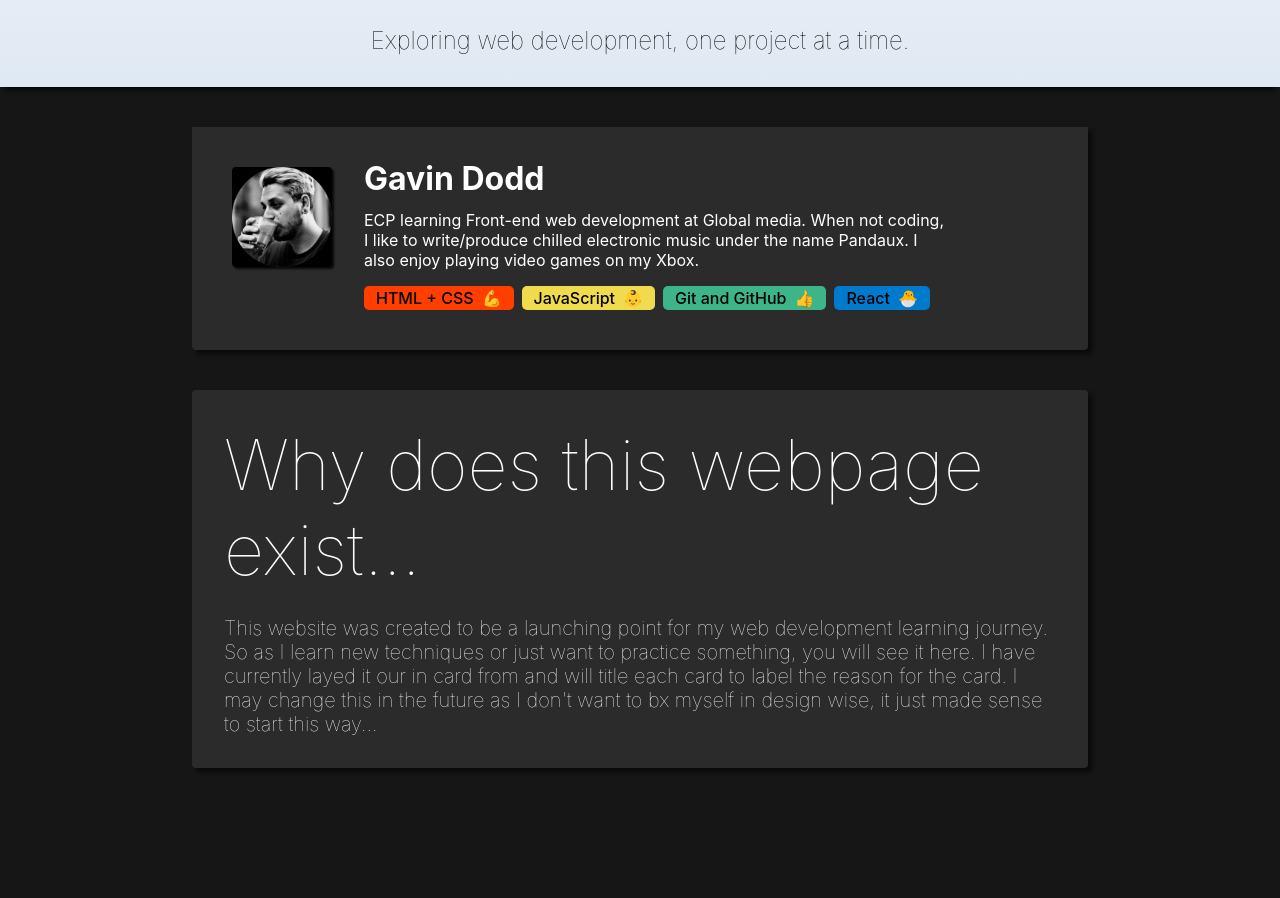
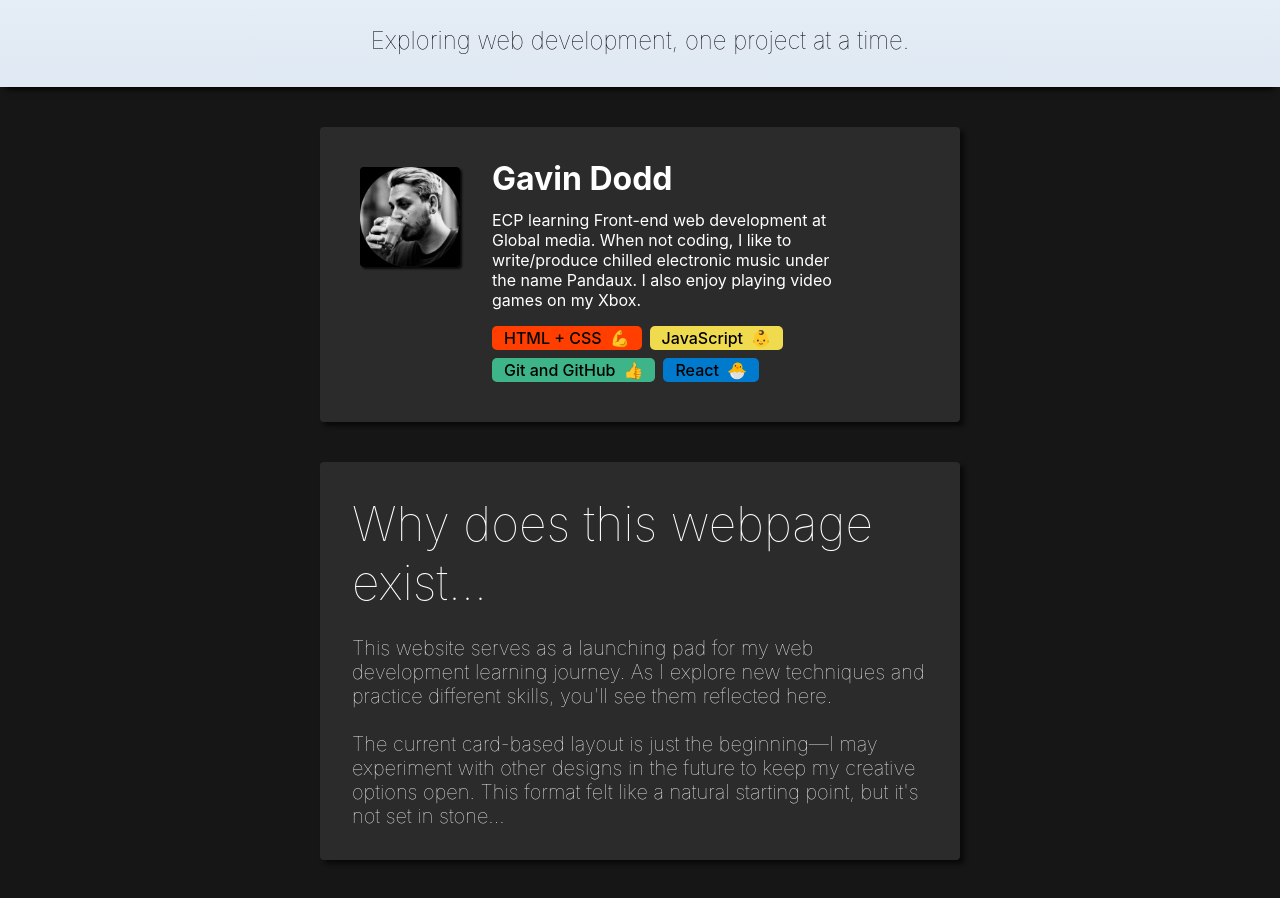
Before and after one commit to gavinrdodd/ZenPad, a React (Create React App) app: page / in a window 1280 px wide. Shown: the part 400-1298 px from the top of the page. Before the commit the page ends 1208 px from the top, so only its background shows below. Built offline with nearby package versions, Linux system fonts and the light colour scheme.

Commit message:
Minimised card width

```diff
--- a/src/Components/Card/Profile Card/profileCard.scss
+++ b/src/Components/Card/Profile Card/profileCard.scss
@@ -15,12 +15,12 @@ p {
 }
 
 .card {
-  width: 70%;
-  max-width: 1200px;
+  width: 50%;
+  max-width: 1000px;
   margin: 40px 40px 0px 40px;
   padding: 8px;
   background-color: rgb(43, 43, 43);
-  border-radius: 0 0 4px 4px;
+  border-radius: 4px;
   display: flex;
   box-shadow: 4px 4px 4px rgb(10, 10, 10);
 }
--- a/src/Components/WebPage Description/descriptionCard.js
+++ b/src/Components/WebPage Description/descriptionCard.js
@@ -4,7 +4,8 @@ function DescriptionCard() {
   return (
     <div className="descriptionCard">
       <span className="descriptionTitle">Why does this webpage exist...</span>
-      <span className="descriptionCopy">This website was created to be a launching point for my web development learning journey. So as I learn new techniques or just want to practice something, you will see it here. I have currently layed it our in card from and will title each card to label the reason for the card. I may change this in the future as I don't want to bx myself in design wise, it just made sense to start this way...</span>
+      <span className="descriptionCopy"> This website serves as a launching pad for my web development learning journey. As I explore new techniques and practice different skills, you'll see them reflected here.</span>
+      <span className="descriptionCopy"> The current card-based layout is just the beginning—I may experiment with other designs in the future to keep my creative options open. This format felt like a natural starting point, but it's not set in stone...</span>
     </div>
   );
 }
--- a/src/Components/WebPage Description/descriptionCard.scss
+++ b/src/Components/WebPage Description/descriptionCard.scss
@@ -1,6 +1,6 @@
 .descriptionCard {
-  width: 70%;
-  max-width: 1200px;
+  width: 50%;
+  max-width: 1000px;
   margin: 40px 40px 0px 40px;
   padding: 32px;
   background-color: rgb(43, 43, 43);
@@ -12,8 +12,8 @@
 }
 
 .descriptionTitle {
-  font-size: 70px;
-  font-weight: 1;
+  font-size: 3em;
+  font-weight: 80;
 }
 
 .descriptionCopy {
```
